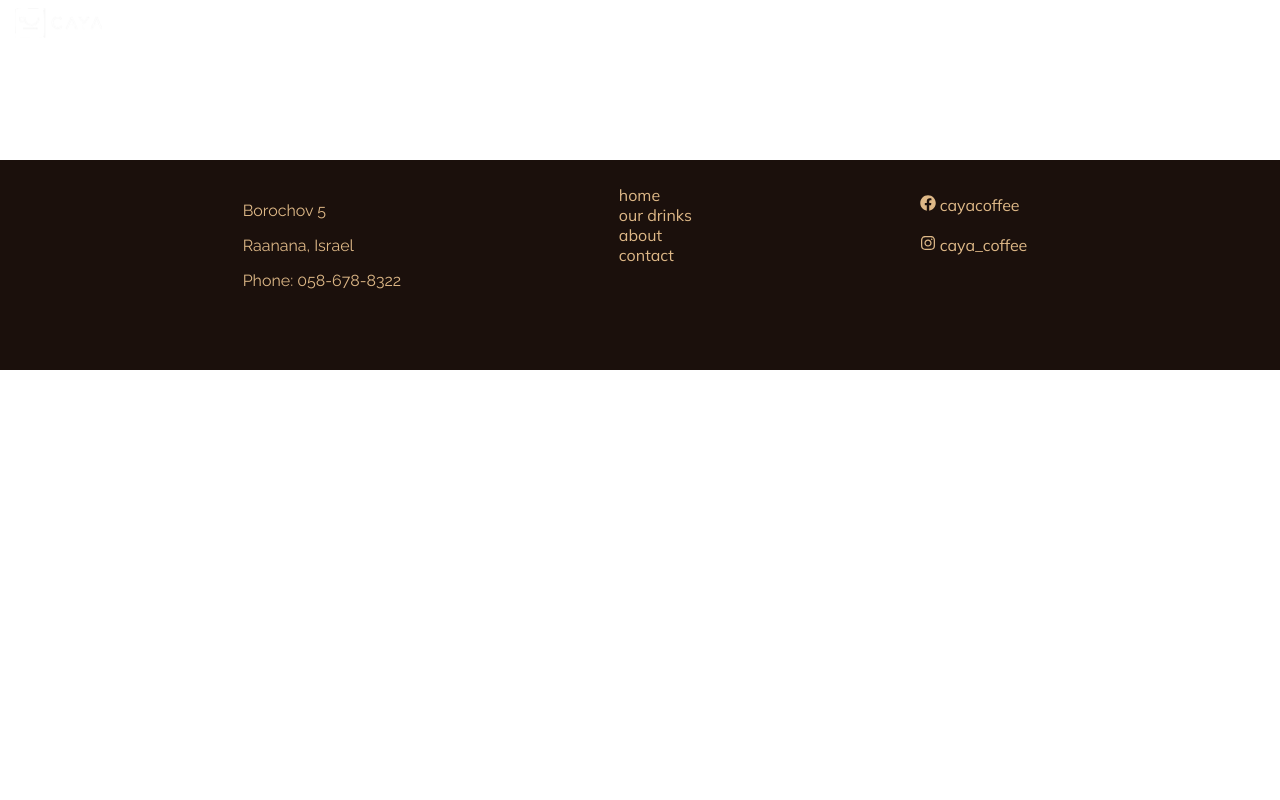
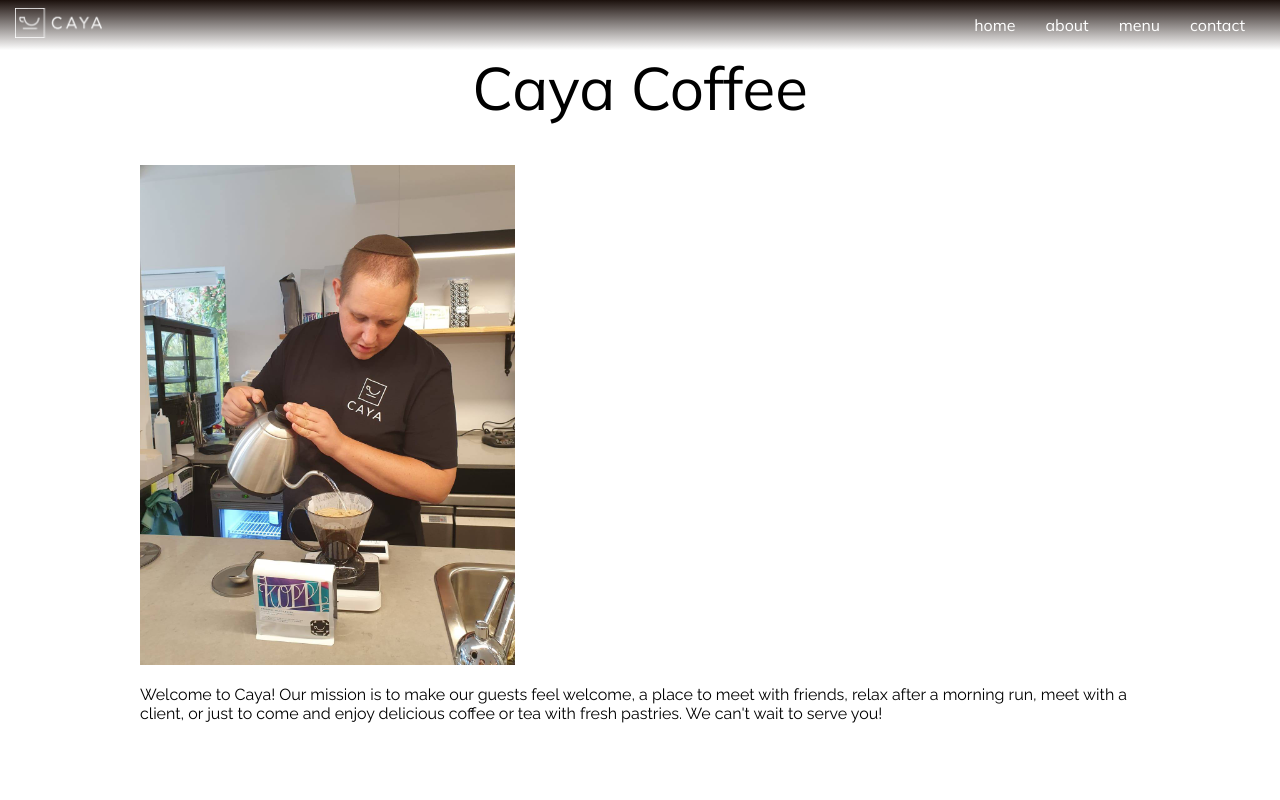
Before and after one commit to wolf-math/coffeeshop, a React (Create React App) app: page /about in a window 1280 px wide. Shown: the top 800 px of the page. Built offline with nearby package versions, Linux system fonts and the light colour scheme.

Commit message:
about & navbar

```diff
--- a/src/App.css
+++ b/src/App.css
@@ -1,6 +1,11 @@
 h1, h2, h3, h4, h5, h6 {
   font-family: Mulish;
   font-weight: 300;
+}
+
+h1 {
+  text-align: center;
+  font-size: 60px;
 }
 
 p {
--- a/src/components/footer/footer.component.jsx
+++ b/src/components/footer/footer.component.jsx
@@ -22,11 +22,11 @@
             <Link className='option' to='/'>
                 home
             </Link>
-            <Link className='option' to='drinks'>
-                our drinks
-            </Link>
             <Link className='option' to='about'>
                 about
+            </Link>
+            <Link className='option' to='drinks'>
+                menu
             </Link>
             <Link className='option' to='contact'>
                 contact
--- a/src/components/navbar/navbar.component.jsx
+++ b/src/components/navbar/navbar.component.jsx
@@ -2,7 +2,6 @@
 import { Link } from 'react-router-dom';
 
 import './navbar.style.scss';
-// import logo from '../../assets/hero-logo.png';
 import logo from '../../assets/horizontal_logo_white.png';
 
 const Navbar = () => (
--- a/src/components/navbar/navbar.style.scss
+++ b/src/components/navbar/navbar.style.scss
@@ -3,12 +3,17 @@
     justify-content: space-between;
     height: 50px;
     width: 100vw;
-    // background-color: red;
     align-items: center;
     z-index: 150;
-    top: o;
+    top: 0;
     position: fixed;
     font-family: Mulish;
+
+    background: linear-gradient(
+        to bottom,
+        #1b100c,
+        transparent
+    );
 
     .options {
         padding-right: 20px;
--- a/src/pages/about/about.page.jsx
+++ b/src/pages/about/about.page.jsx
@@ -2,10 +2,16 @@
 
 import './about.style.scss';
 
+import gabi from '../../assets/gabi-pour.jpg'
+
 const about = () => (
-    <>
-
-    </>
+    <div className="about">
+        <h1>Caya Coffee</h1>
+        <div className="content">
+            <img className="gab" src={gabi} alt="A Happy Barista" />
+            <p>Welcome to Caya! Our mission is to make our guests feel welcome, a place to meet with friends, relax after a morning run, meet with a client, or just to come and enjoy delicious coffee or tea with fresh pastries. We can't wait to serve you!</p>
+        </div>
+    </div>
 )
 
 export default about;
--- a/src/pages/about/about.style.scss
+++ b/src/pages/about/about.style.scss
@@ -0,0 +1,8 @@
+.about {
+    margin-top: 50px;
+}
+
+.gab {
+    height: 500px;
+    margin: 0 auto;
+}
--- a/src/pages/homepage/homepage.page.jsx
+++ b/src/pages/homepage/homepage.page.jsx
@@ -4,9 +4,9 @@
 
 import './homepage.style.scss';
 import logo from '../../assets/hero-logo_white.png';
-import mugs from '../../assets/mugs.jpg';
 import pastries from '../../assets/pastries.jpg';
 import beanLogo from '../../assets/bean-logo.jpg';
+import koppi from '../../assets/koppi&coldbrew.jpg'
 
 const homepage = () => (
     <div className="home">
@@ -38,7 +38,7 @@
                     <p>Our teas include this beautiful tricolore tea, from Postcard Teas. Come in for a hot cup of tea on a rainy day.</p>
                     <Link className='option' to='about'>Learn More</Link>
                 </div>
-                <img className="blurb-pic" src={mugs} alt="mugs" />
+                <img className="blurb-pic" src={koppi} alt="mugs" />
             </div>
             </Fade>
             <Fade>
--- a/src/pages/homepage/homepage.style.scss
+++ b/src/pages/homepage/homepage.style.scss
@@ -34,6 +34,7 @@
 
         h1 {
             font-size: 72pt;
+            text-align: left;
             margin: 0;
             padding: 0;
         }
```
Also changed, not shown: src/assets/koppi&coldbrew.jpg (renamed from src/assets/kopi&coldbrew.jpg), 1 other file (tests, documents, lock files or other folders).
